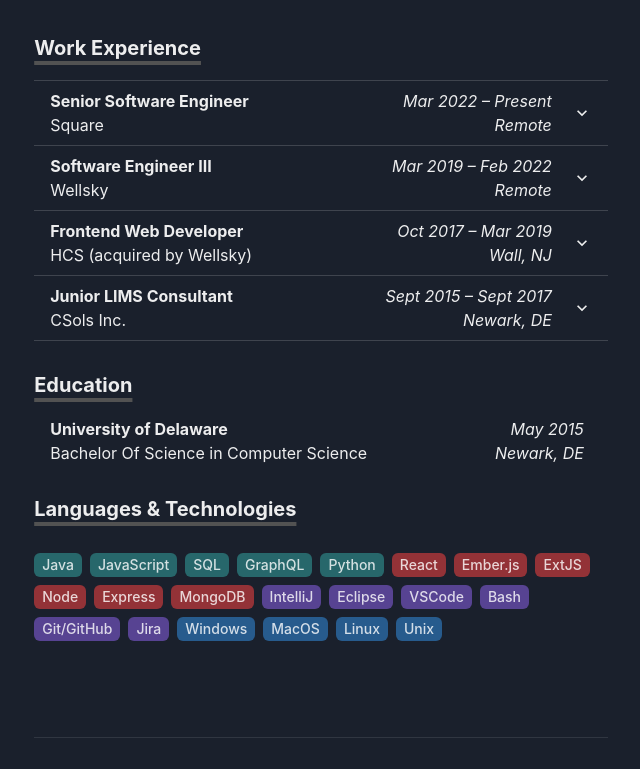
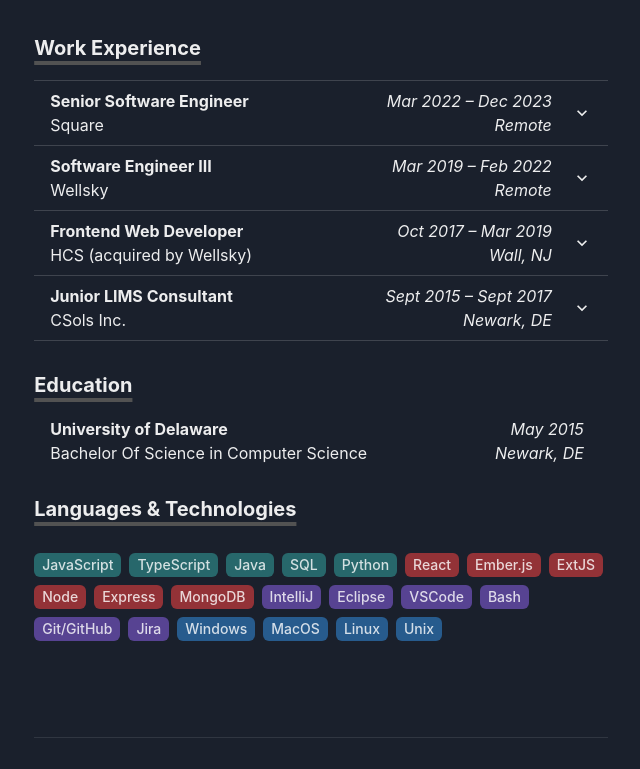
Before and after one commit to jameshiner/dev, a React (Create React App) app: page / in a window 1280 px wide. Shown: the part 534-1303 px from the top of the page, without its empty margins (319-959 px from the left). Built offline with nearby package versions, Linux system fonts and the light colour scheme.

Commit message:
update work experience, pills

```diff
--- a/src/data.js
+++ b/src/data.js
@@ -2,15 +2,15 @@
   {
     company: 'Square',
     role: 'Senior Software Engineer',
-    date: 'Mar 2022 – Present',
+    date: 'Mar 2022 – Dec 2023',
     location: 'Remote',
     bullets: [
-      'Frontend Engineer on the Square for Restaurants Growth and Engagement team – focusing on new seller onboarding and SaaS conversion',
+      'Implemented a first month free trial for new sellers leading to a 3.5x increase in SaaS conversions - a statistically significant increase that was projected to boost SaaS revenue by up to $3M annually',
+      'Leveraged ChatGPT to power sample menu creation, tailoring menus to specific user inputs, simplifying the process and reducing intimidation for new sellers - this now accounts for the majority of menu creations across Square for Restaurants',
       'Aided in building a seamless linear onboarding experience for new sellers to onboard quickly and easily',
-      'Implemented a first month free trial for new sellers, which led to a 3.5x increase in SaaS conversions – a statistically significant increase that was projected to increase SaaS revenue by up to $3M annually',
-      'Leveraged ChatGPT to power sample menu creation, tailoring menus to specific user inputs, simplifying the process and reducing intimidation for new sellers - this now accounts for the majority of menu creations across Square for Restaurants',
       'Performed technical screening interviews for potential candidates, assessing their qualifications and skills in order to deliver feedback on their suitability for roles within the organization',
       'Formulated comprehensive engineering designs to strategically plan and guide software projects, ensuring a structured and efficient development process from conception to implementation',
+      'Collaborated with designers to implement user interface improvements, translating design concepts into functional software features',
     ],
   },
   {
@@ -50,22 +50,22 @@
 export const SKILLS = [
   {
     type: 'language',
+    value: 'JavaScript',
+    color: 'teal',
+  },
+  {
+    type: 'language',
+    value: 'TypeScript',
+    color: 'teal',
+  },
+  {
+    type: 'language',
     value: 'Java',
     color: 'teal',
   },
   {
     type: 'language',
-    value: 'JavaScript',
-    color: 'teal',
-  },
-  {
-    type: 'language',
     value: 'SQL',
-    color: 'teal',
-  },
-  {
-    type: 'language',
-    value: 'GraphQL',
     color: 'teal',
   },
   {
```
